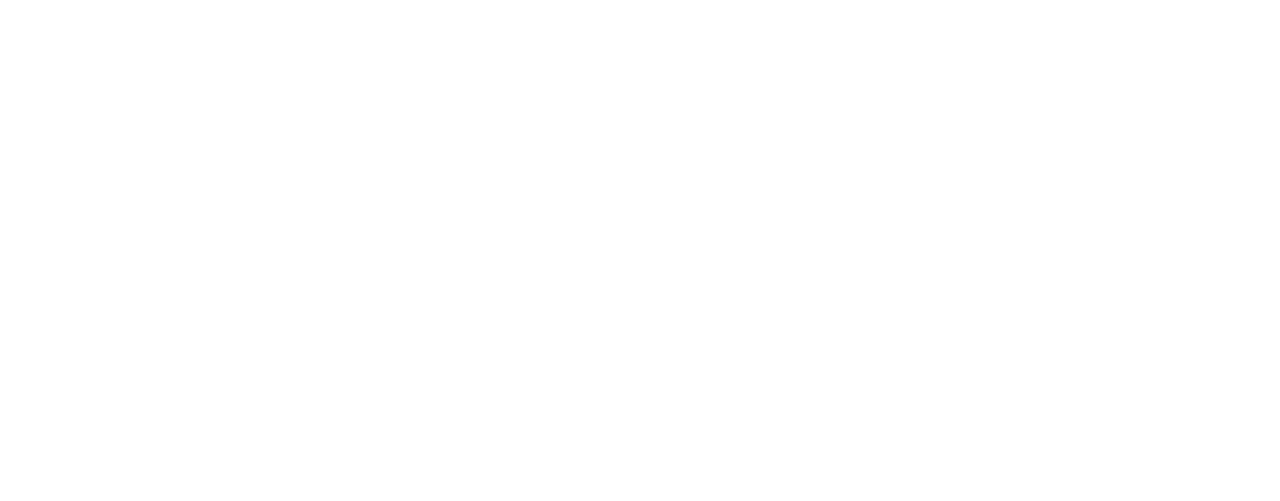
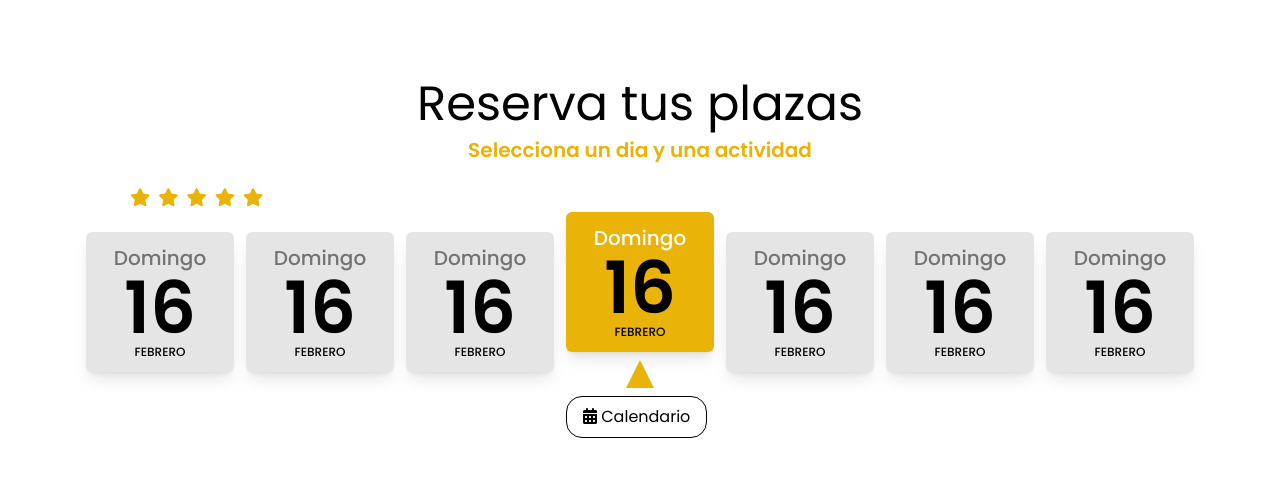
Before and after one commit to mamorshedalam/furor-game, a website: page index.html in a window 1280 px wide. Drawn offline with Linux system fonts and the light colour scheme.

Commit message:
calender section created

```diff
--- a/index.html
+++ b/index.html
@@ -1,13 +1,95 @@
 <!DOCTYPE html>
 <html lang="en">
+
 <head>
      <meta charset="UTF-8">
      <meta http-equiv="X-UA-Compatible" content="IE=edge">
      <meta name="viewport" content="width=device-width, initial-scale=1.0">
      <title>Furor</title>
+
+     <!-- FONT AWESOME -->
+     <script src="https://kit.fontawesome.com/272eed3989.js" crossorigin="anonymous"></script>
+
+     <!-- GOOGLE FONTS -->
+     <link rel="preconnect" href="https://fonts.googleapis.com">
+     <link rel="preconnect" href="https://fonts.gstatic.com" crossorigin>
+     <link href="https://fonts.googleapis.com/css2?family=Poppins:wght@300;400;500;600;700;800;900&display=swap" rel="stylesheet">
+
+     <!-- TAILWINDCSS OUTPUT -->
      <link href="/dist/output.css" rel="stylesheet">
 </head>
+
 <body>
+     <!-- CALENDER SECTION -->
+     <section class="calender-section pt-20 pb-10 bg-white">
+          <div class="container">
+               <div class="text-center mb-5">
+                    <h2 class="text-5xl pb-2 text-black">Reserva tus plazas</h2>
+                    <h4 class="text-xl font-semibold text-yellow-500">Selecciona un dia y una actividad</h4>
+               </div>
+               <div class="flex pl-10 pb-5">
+                    <span class="text-lg mx-1 text-yellow-500"><i class="fa-solid fa-star"></i></span>
+                    <span class="text-lg mx-1 text-yellow-500"><i class="fa-solid fa-star"></i></span>
+                    <span class="text-lg mx-1 text-yellow-500"><i class="fa-solid fa-star"></i></span>
+                    <span class="text-lg mx-1 text-yellow-500"><i class="fa-solid fa-star"></i></span>
+                    <span class="text-lg mx-1 text-yellow-500"><i class="fa-solid fa-star"></i></span>
+               </div>
+               <div class="grid grid-cols-7 gap-3">
+                    <div class="item">
+                         <div class="p-3 flex-center flex-col text-center rounded-md bg-neutral-200 shadow-lg">
+                              <h4 class="text-xl font-medium text-neutral-500">Domingo</h4>
+                              <h2 class="text-7xl font-semibold">16</h2>
+                              <p class="text-xs font-medium uppercase text-black">febrero</p>
+                         </div>
+                    </div>
+                    <div class="item">
+                         <div class="p-3 flex-center flex-col text-center rounded-md bg-neutral-200 shadow-lg">
+                              <h4 class="text-xl font-medium text-neutral-500">Domingo</h4>
+                              <h2 class="text-7xl font-semibold">16</h2>
+                              <p class="text-xs font-medium uppercase text-black">febrero</p>
+                         </div>
+                    </div>
+                    <div class="item">
+                         <div class="p-3 flex-center flex-col text-center rounded-md bg-neutral-200 shadow-lg">
+                              <h4 class="text-xl font-medium text-neutral-500">Domingo</h4>
+                              <h2 class="text-7xl font-semibold">16</h2>
+                              <p class="text-xs font-medium uppercase text-black">febrero</p>
+                         </div>
+                    </div>
+                    <div class="item -translate-y-5">
+                         <div class="p-3 flex-center flex-col text-center rounded-md bg-yellow-500 shadow-lg">
+                              <h4 class="text-xl font-medium text-white">Domingo</h4>
+                              <h2 class="text-7xl font-semibold">16</h2>
+                              <p class="text-xs font-medium uppercase text-black">febrero</p>
+                         </div>
+                         <div class="w-7 h-7 mx-auto my-2 triangle_path bg-yellow-500 shadow-lg"></div>
+                         <button class="px-4 py-2 rounded-2xl border border-black"><i class="fa-solid fa-calendar-days"></i> Calendario</button>
+                    </div>
+                    <div class="item">
+                         <div class="p-3 flex-center flex-col text-center rounded-md bg-neutral-200 shadow-lg">
+                              <h4 class="text-xl font-medium text-neutral-500">Domingo</h4>
+                              <h2 class="text-7xl font-semibold">16</h2>
+                              <p class="text-xs font-medium uppercase text-black">febrero</p>
+                         </div>
+                    </div>
+                    <div class="item">
+                         <div class="p-3 flex-center flex-col text-center rounded-md bg-neutral-200 shadow-lg">
+                              <h4 class="text-xl font-medium text-neutral-500">Domingo</h4>
+                              <h2 class="text-7xl font-semibold">16</h2>
+                              <p class="text-xs font-medium uppercase text-black">febrero</p>
+                         </div>
+                    </div>
+                    <div class="item">
+                         <div class="p-3 flex-center flex-col text-center rounded-md bg-neutral-200 shadow-lg">
+                              <h4 class="text-xl font-medium text-neutral-500">Domingo</h4>
+                              <h2 class="text-7xl font-semibold">16</h2>
+                              <p class="text-xs font-medium uppercase text-black">febrero</p>
+                         </div>
+                    </div>
+               </div>
+          </div>
+     </section>
+     <!-- CALENDER SECTION END -->
+</body>
 
-</body>
 </html>
--- a/src/input.css
+++ b/src/input.css
@@ -0,0 +1,27 @@
+@tailwind base;
+@tailwind components;
+@tailwind utilities;
+
+@layer components {
+  .container {
+    @apply w-full sm:w-[540px] md:w-[720px] lg:w-[960px] xl:w-[1140px] px-4 mx-auto;
+  }
+  .flex-center {
+    @apply flex justify-center items-center;
+  }
+}
+
+@layer base {
+  body {
+    @apply poppins_font;
+  }
+}
+
+@layer utilities {
+  .poppins_font {
+     font-family: 'Poppins', sans-serif;
+  }
+  .triangle_path{
+     clip-path: polygon(50% 0%, 0% 100%, 100% 100%);
+  }
+}
```
Also changed, not shown: dist/output.css.
